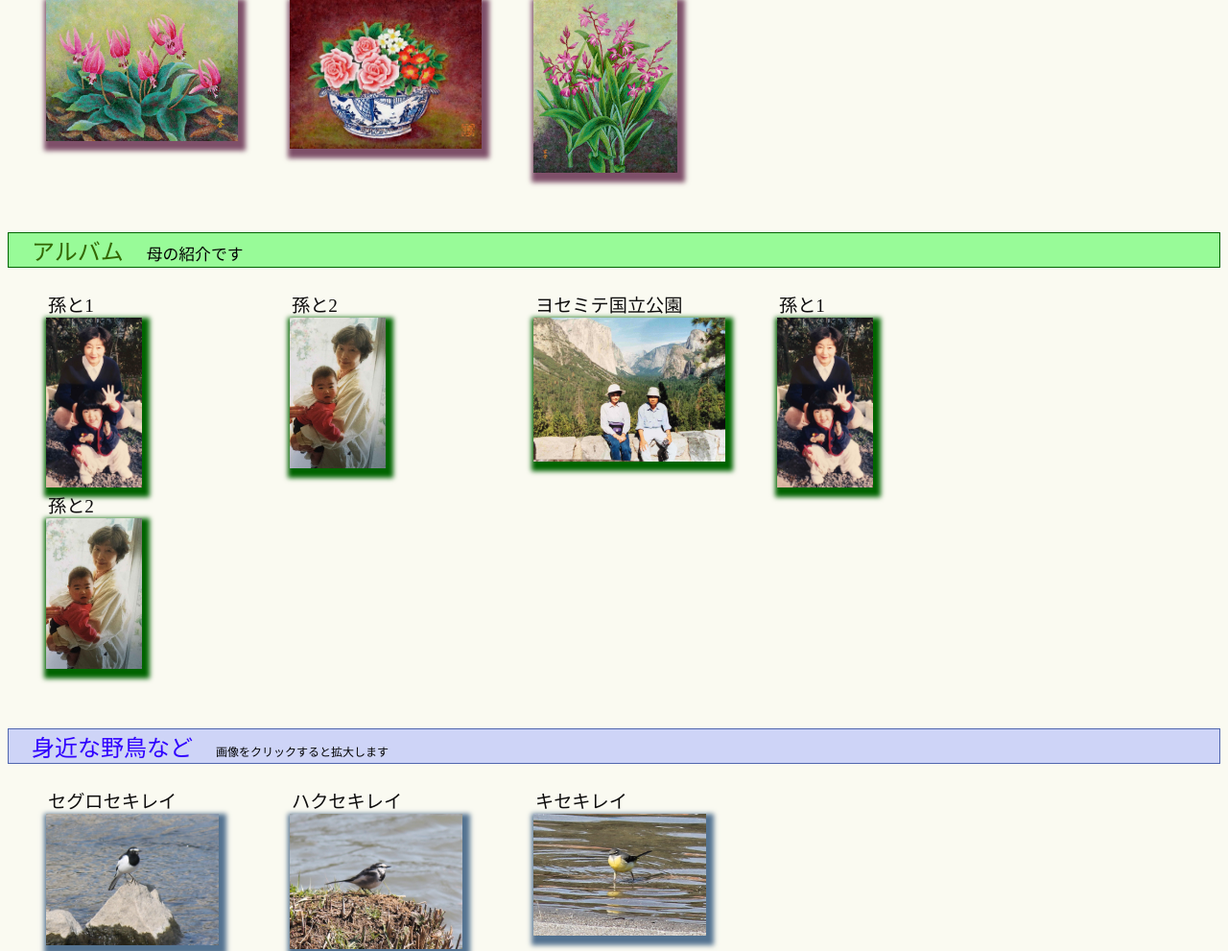
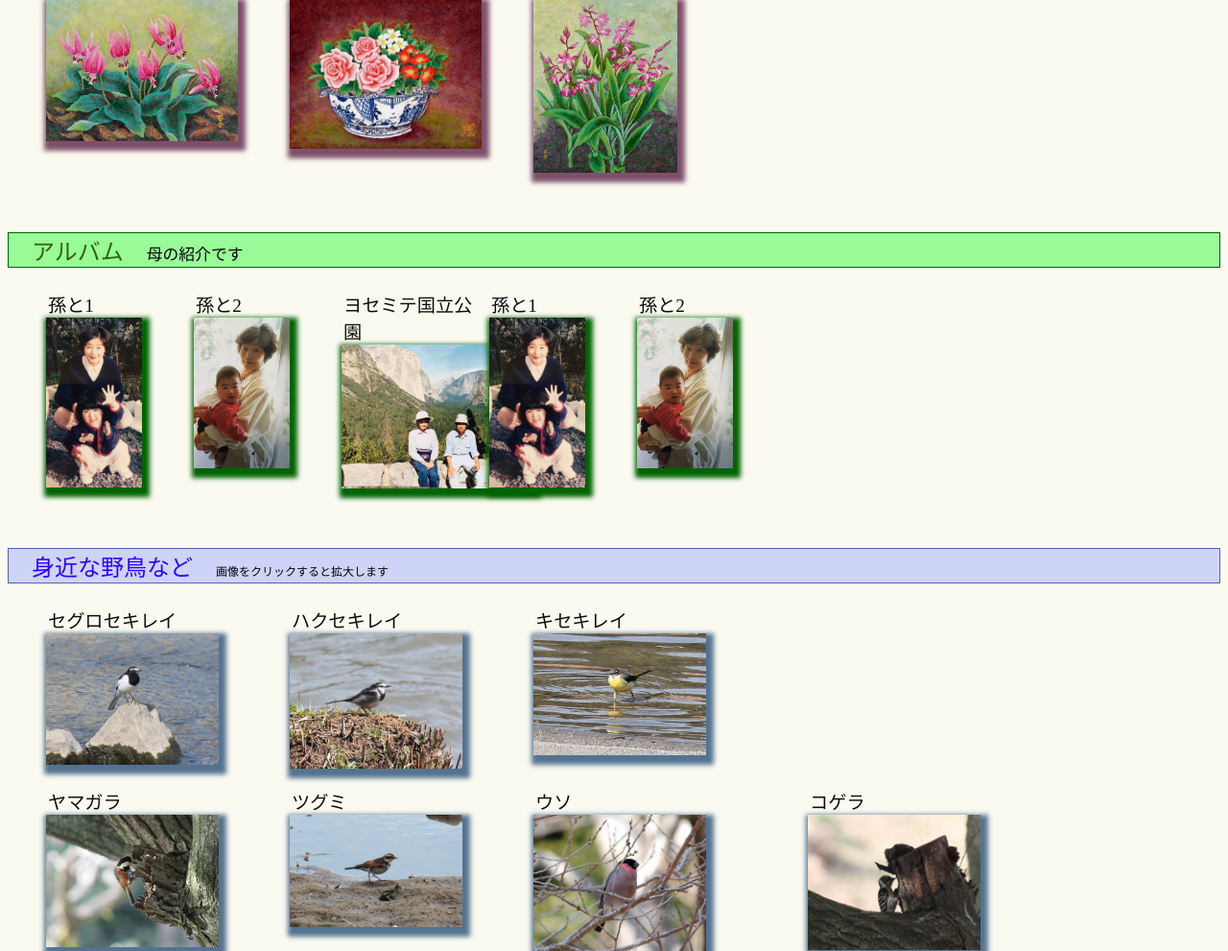
Before and after one commit to nkino-kino/ikuy-iron2, a PHP site: page / in a window 1280 px wide. Shown: the part 836-1827 px from the top of the page at 96% size. Run offline with PHP 8.4, Linux system fonts and the light colour scheme.

Commit message:
Update css練習.css

```diff
--- a/css練習.css
+++ b/css練習.css
@@ -56,7 +56,7 @@ p.sample3 span {
     }
 .album > li {
     display:  inline-block;     /* インラインブロック要素にする */
-    width: 250px;               /* 幅指定 */
+    width: 150px;               /* 幅指定 */
     vertical-align: top;    /* 要素を上下中央で揃える */
 }
 
```
